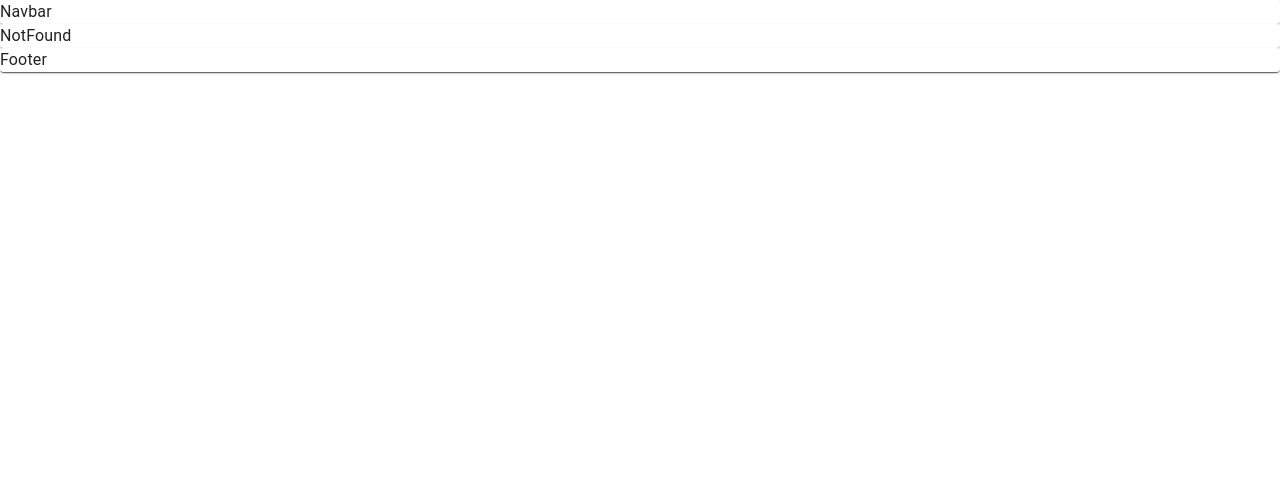
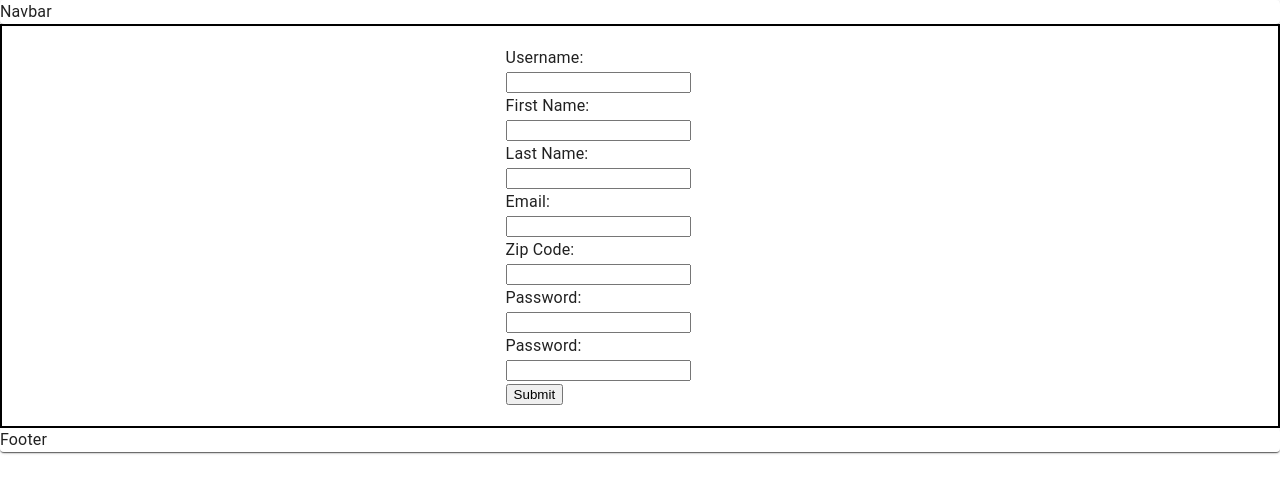
Before and after one commit to jrs-coding-school/summer-2023-group-project, a React (Create React App) app in the folder ui/: page /success in a window 1280 px wide. Shown: the top 492 px of the page. Built offline with nearby package versions, Linux system fonts and the light colour scheme; no server answers.

Commit message:
added success routing

```diff
--- a/ui/src/App.js
+++ b/ui/src/App.js
@@ -5,6 +5,7 @@ import NotFound from './views/NotFound'
 import Layout from './layouts'
 import ThemeContextProvider from './context/themeContext'
 import Register from './views/Register'
+import Success from './views/Register'
 
 function App() {
   return (
@@ -15,6 +16,7 @@ function App() {
             <Route index element={<Home/>}/>
             <Route path="/about" element={<About/>}/>
             <Route path="/register" element={<Register/>}/>
+            <Route path="/success" element={<Success/>}/>
             <Route path="*" element={<NotFound/>}/>
           </Route>
         </Routes>
--- a/ui/src/views/Register/index.js
+++ b/ui/src/views/Register/index.js
@@ -122,7 +122,7 @@ function Register(props) {
             type="password"
             name="password"
             value={passwordReenter}
-            onChange={handleChange}
+            onChange={setPasswordReenter}
           />
         </label>
         </Grid>
```
Also changed, not shown: ui/src/views/Register/success.js (added, +11 -0 lines).
